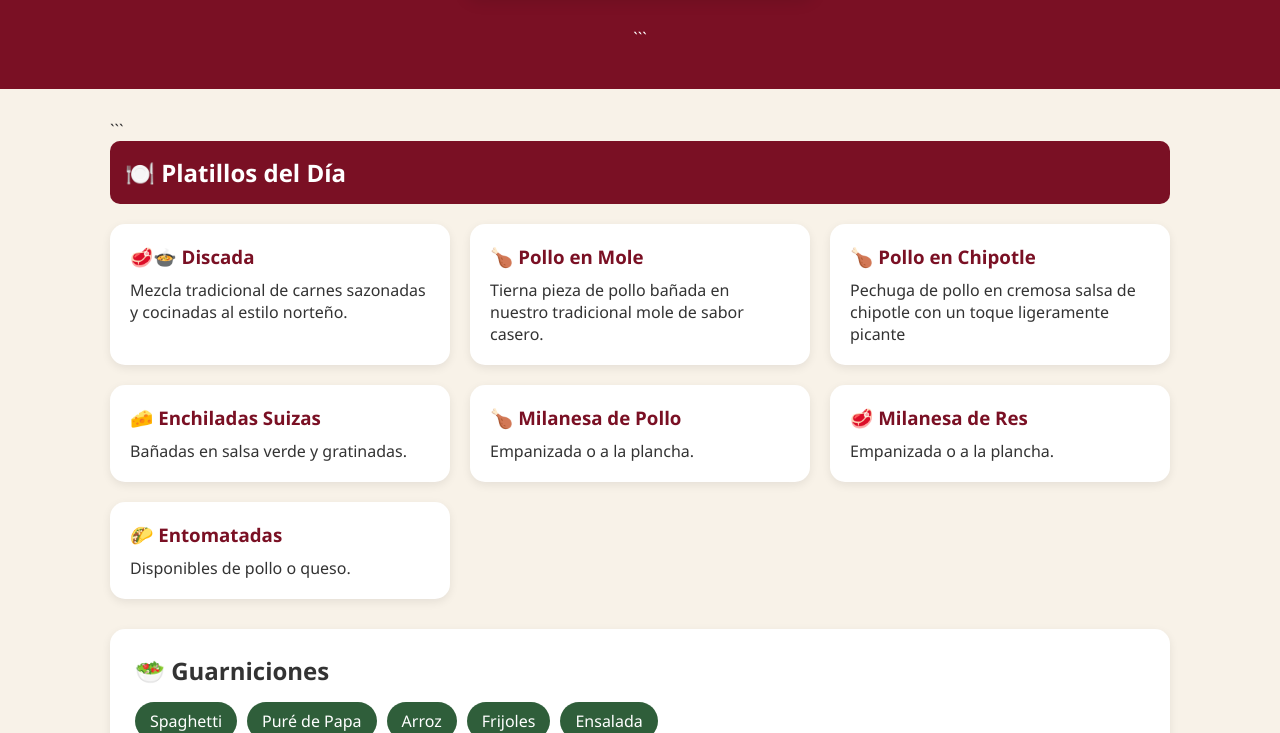
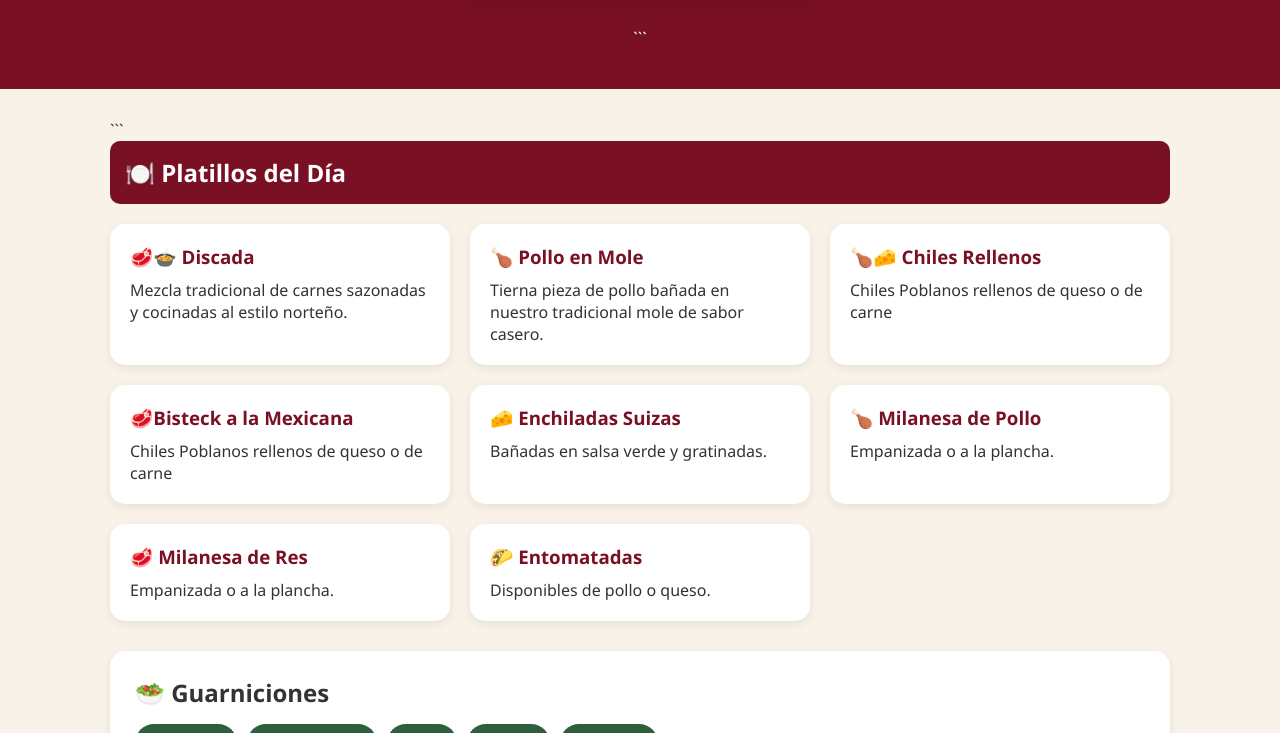
Before and after one commit to estebansaldivar311-svg/La-Mancha-menu, a plain HTML site: page index.html in a window 1280 px wide. Shown: the part 367-1100 px from the top of the page. Drawn offline with Linux system fonts and the light colour scheme.

Commit message:
Update index.html

```diff
--- a/index.html
+++ b/index.html
@@ -191,8 +191,13 @@ footer{
     </div>
 
     <div class="card">
-        <h3>🍗 Pollo en Chipotle</h3>
-        <p>Pechuga de pollo en cremosa salsa de chipotle con un toque ligeramente picante</p>
+        <h3>🍗🧀 Chiles Rellenos</h3>
+        <p>Chiles Poblanos rellenos de queso o de carne</p>
+    </div>
+
+        <div class="card">
+        <h3>🥩Bisteck a la Mexicana</h3>
+        <p>Chiles Poblanos rellenos de queso o de carne</p>
     </div>
 
     <div class="card">
```
